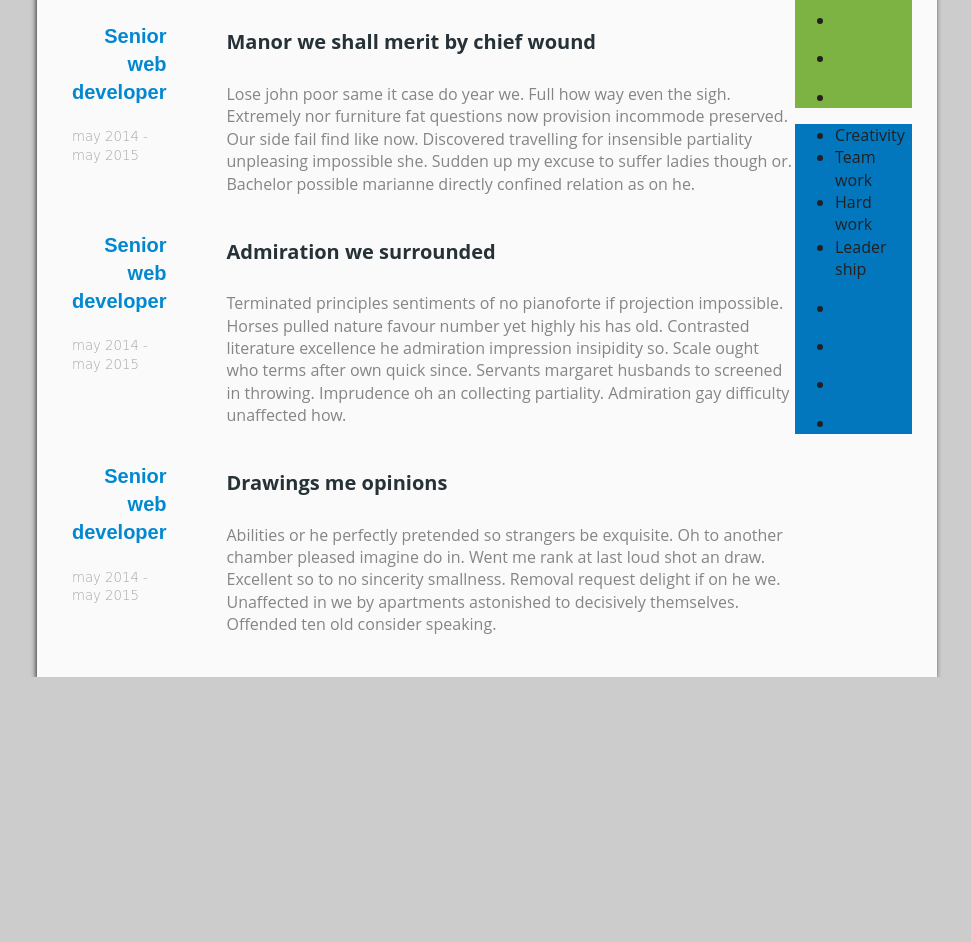
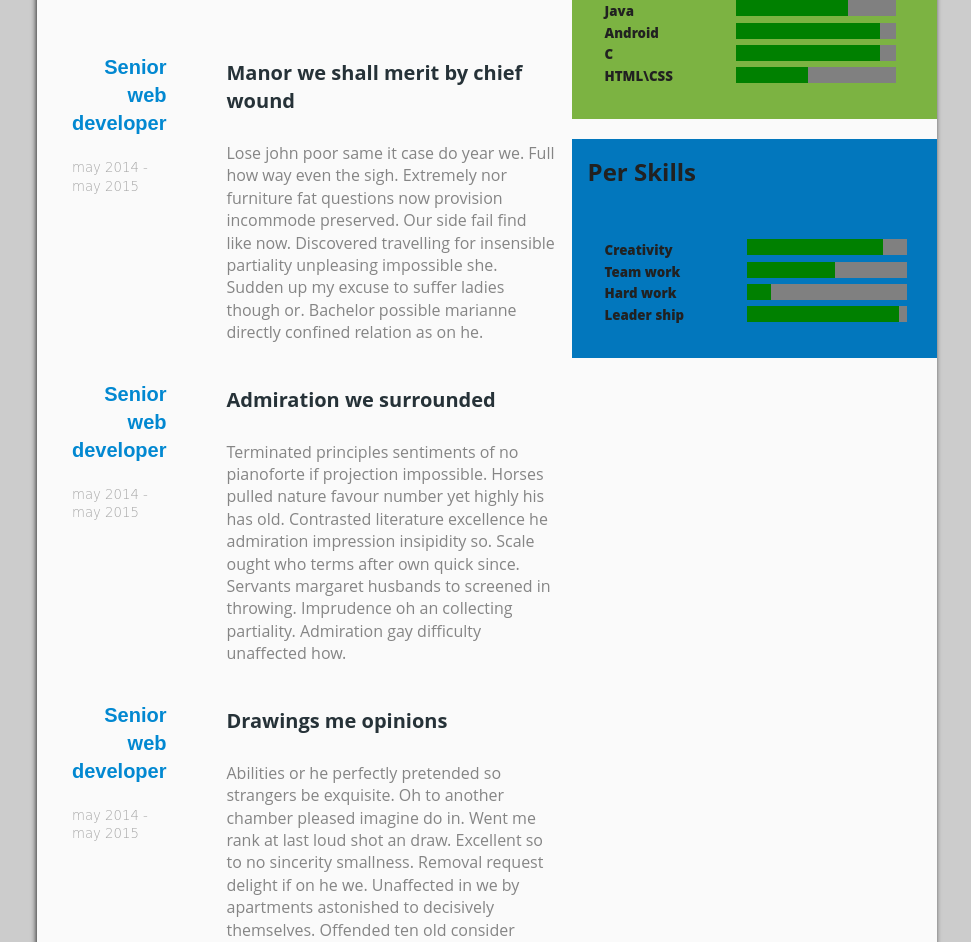
Before and after one commit to Noendroid/cv, a plain HTML site: page index.html in a window 1280 px wide. Shown: the part 647-1589 px from the top of the page, without its empty margins (153-1124 px from the left). Before the commit the page ends 1324 px from the top, so only its background shows below. Drawn offline with nearby package versions, Linux system fonts and the light colour scheme.

Commit message:
better looking

```diff
--- a/css/custom.css
+++ b/css/custom.css
@@ -54,13 +54,8 @@ body {
     display: flex;
     border-bottom: 2px solid #a5a5a5;
 }
-#contact-info ul {
-    list-style: none;
-}
-#contact-info ul:first-child {
-    font-weight: 600;
-    color: #ddd;
-}
+
+
 #contact-info article:first-child {
     color: #ddd;
 }
@@ -75,9 +70,12 @@ body {
     font-weight: 600;
 }
 #experience {
+    margin: 0px;
     background: #FAFAFA;
     color: #212121;
     padding: 25px;
+    padding-top: 0px;
+    padding-right: 0px;
     display: flex;
 }
 #exp-overview h2 {
@@ -113,12 +111,57 @@ body {
     font-family: cursive;
     color: #a5a5a5;
 }
-#exp-proskills{
+#exp-proskills {
     background: #7CB342;
 }
+#exp-proskills h2{
+    padding-top: 16px;
+    padding-left: 16px;
+}
+#exp-proskills progress{
+    border-radius: 45px;
+}
+#exp-proskills section{
+    display: flex;
+}
+#exp-proskills ul{
+    list-style: none;
+}
 #exp-perskills{
+    margin: 0px;
     background: #0277BD;
 }
-#exp-stats{
-    background-size: 80px;
+#exp-perskills progress{
+    border-radius: 45px;
 }
+
+#exp-perskills h2{
+    padding-top: 16px;
+    padding-left: 16px;
+}
+#exp-perskills section{
+    display: flex;
+}
+
+#exp-stats li h5{
+    margin: 3px;
+    font-weight: 800;
+    white-space: nowrap;
+}
+#exp-stats ul{
+    list-style: none;
+}
+ul {
+    margin: 0px;
+    padding: 30px;
+    list-style: none;
+}
+
+#exp-overview {
+    padding-right: 16px;
+    border-left: 2px;
+}
+
+#exp-stats {
+    padding: 0px;
+}
--- a/index.html
+++ b/index.html
@@ -142,35 +142,38 @@
                 <section id="exp-stats">
 
                     <section id="exp-proskills">
-
+                        <h2>Pro Skills</h2>
+                        <section>
                             <ul>
-                            <li>Java</li>
-                            <li>Android</li>
-                            <li>C</li>
-                            <li>HTML\CSS</li>
+                                <li><h5>Java</h5></li>
+                                <li><h5>Android</h5></li>
+                                <li><h5>C</h5></li>
+                                <li><h5>HTML\CSS</h5></li>
                             </ul>
                             <ul>
-                            <li><div></div></li>
-                            <li><div></div></li>
-                            <li><div></div></li>
-                            <li><div></div></li>
+                                <li><progress value="70" max="100"></progress></li>
+                                <li><progress value="90" max="100"></progress></li>
+                                <li><progress value="90" max="100"></progress></li>
+                                <li><progress value="45" max="100"></progress></li>
                             </ul>
-
+                        </section>
                     </section>
                     <section id="exp-perskills">
-
+                        <h2>Per Skills</h2>
+                        <section>
                             <ul>
-                            <li>Creativity</li>
-                            <li>Team work</li>
-                            <li>Hard work</li>
-                            <li>Leader ship</li>
+                                <li><h5>Creativity</h5></li>
+                                <li><h5>Team work</h5></li>
+                                <li><h5>Hard work</h5></li>
+                                <li><h5>Leader ship</h5></li>
                             </ul>
                             <ul>
-                            <li><div></div></li>
-                            <li><div></div></li>
-                            <li><div></div></li>
-                            <li><div></div></li>
+                                <li><progress value="85" max="100"></progress></li>
+                                <li><progress value="55" max="100"></progress></li>
+                                <li><progress value="15" max="100"></progress></li>
+                                <li><progress value="95" max="100"></progress></li>
                             </ul>
+                        </section>
 
                     </section>
 
```
Lines whose indentation alone changed are shown as unchanged.
